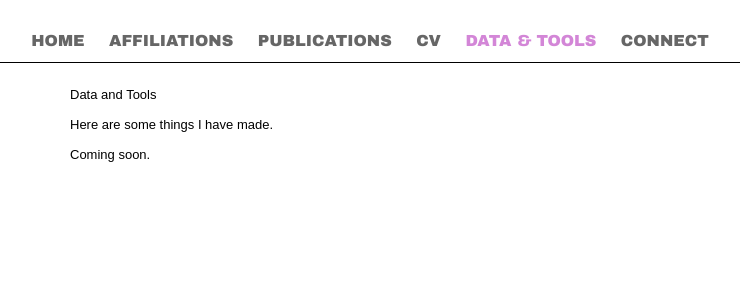
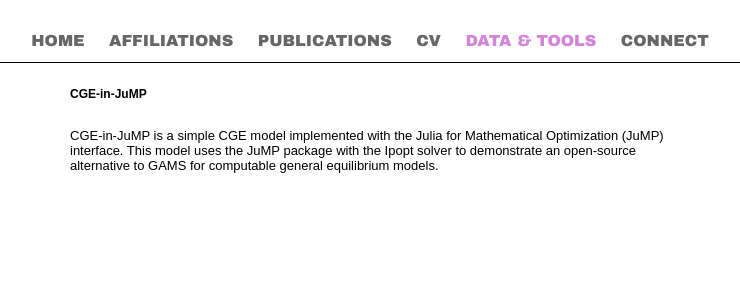
Before and after one commit to ccspringer/ccspringer.github.io, a Jekyll site: the page built from Data/index.html, in a window 1280 px wide. Shown: the top 300 px of the page, without its empty margins (270-1010 px from the left). Built offline with Jekyll 4.4.1, drawn with Linux system fonts in a browser that asks for light colours.

Commit message:
Add CGE-in-Jump model

```diff
--- a/Affiliations/index.html
+++ b/Affiliations/index.html
@@ -5,8 +5,6 @@ shortname: affiliations
 
 <p><a href="http://anthofflab.berkeley.edu/">The Society, Environment and Economics Lab</a>, UC Berkeley</p>
 <p><br></p>
-<p><a href="http://bearecon.com/">Berkeley Economic Advising and Research</a></p>
-<p><br></p>
 <p>Research Affiliate, <a href="http://china.lbl.gov/">China Energy Group</a>, Lawrence Berkeley National Laboratory</p>
 <p><br></p>
 <p>Consultant, <a href="https://www.globalefficiencyintel.com/">Global Efficiency Intelligence</a></p>
--- a/Data/index.html
+++ b/Data/index.html
@@ -3,8 +3,8 @@ layout: default
 shortname: Data
 ---
 
-<p>Data and Tools</p>
+<h3>CGE-in-JuMP</h3>
 <p><br></p>
-<p>Here are some things I have made.</p>
+<p>CGE-in-JuMP is a simple CGE model implemented with the Julia for Mathematical Optimization (JuMP) interface. This model uses the JuMP package with the Ipopt solver to demonstrate an open-source alternative to GAMS for computable general equilibrium models.</p>
 <p><br></p>
-<p>Coming soon.</p>
+<p></p>
```
Also changed, not shown: 2 other files.
